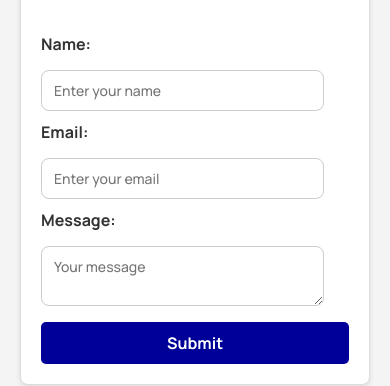
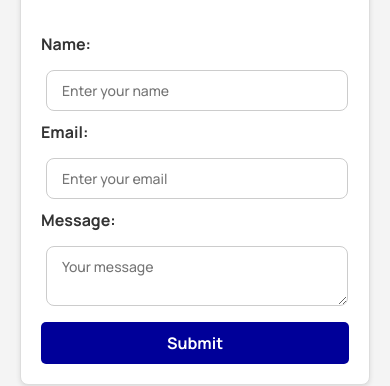
Before and after one commit to kironroy/react-routing, a React (Create React App) app: page /contact in a window 390 px wide. Shown: the part 325-711 px from the top of the page. Built offline with nearby package versions, Linux system fonts and the light colour scheme.

Commit message:
Update Contact.css
- try these adjustsments

```diff
--- a/src/pages/Contact.css
+++ b/src/pages/Contact.css
@@ -121,7 +121,9 @@ textarea {
   input,
   textarea {
     font-size: 14px;
-    width: 90%;
+    width: 95%;
+    padding-left: 5px;
+    margin-left: 5px;
   }
 
   .submit-button {
```
